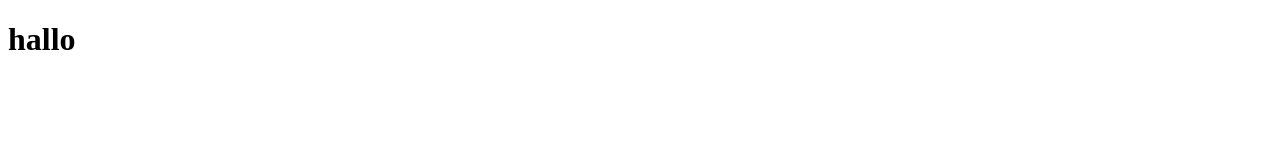
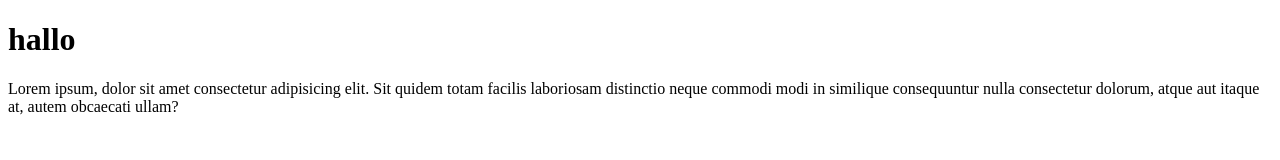
Before and after one commit to MarzioCostantini/Git-Projekt, a plain HTML site: page index.html in a window 1280 px wide. Drawn offline with Linux system fonts and the light colour scheme.

Commit message:
p hinzugefügt

```diff
--- a/index.html
+++ b/index.html
@@ -8,6 +8,7 @@
 </head>
 <body>
     <h1>hallo</h1>
+    <p>Lorem ipsum, dolor sit amet consectetur adipisicing elit. Sit quidem totam facilis laboriosam distinctio neque commodi modi in similique consequuntur nulla consectetur dolorum, atque aut itaque at, autem obcaecati ullam?</p>
 
 </body>
 </html>
```
